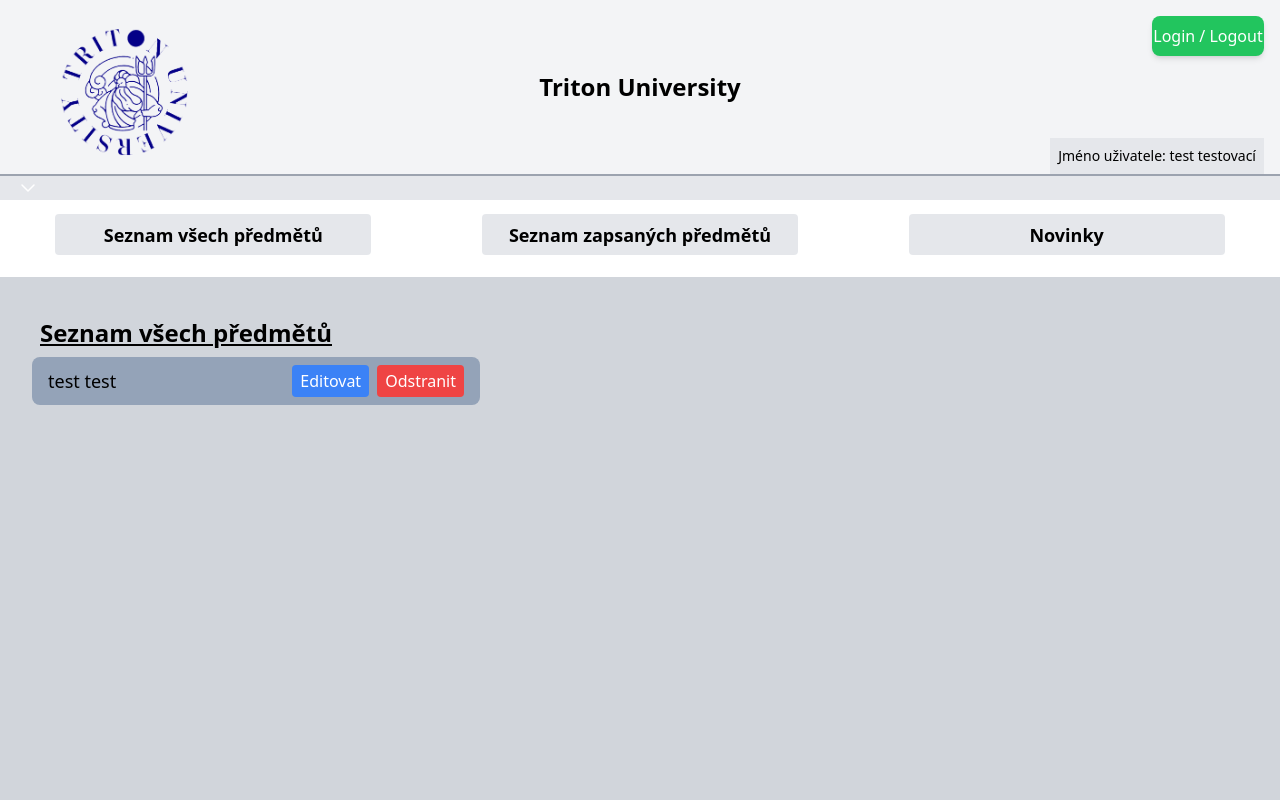
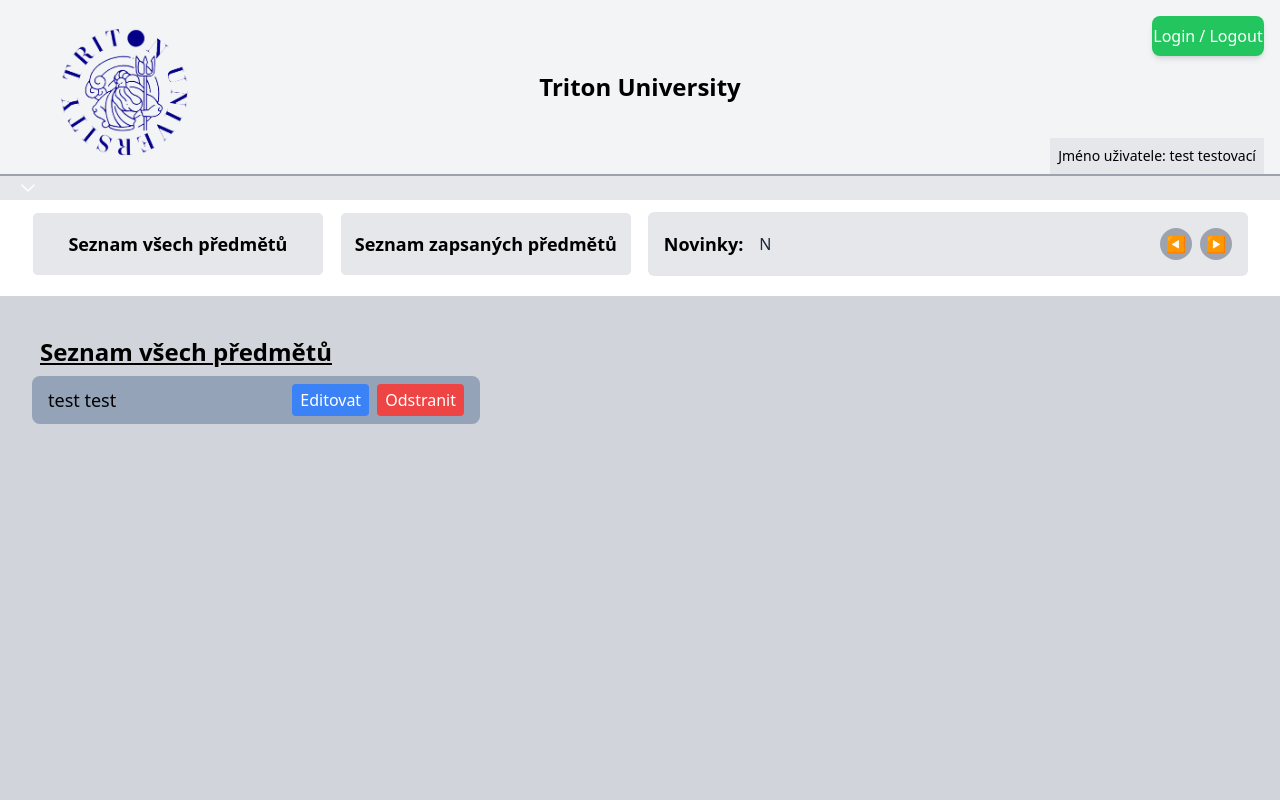
Before and after one commit to Risa123/SubjectTermMan, a React (Create React App) app in the folder frontend/: page / in a window 1280 px wide. Both pictures are taken after a click on the button 640 px from the left and 188 px from the top of the page. Shown: the top 800 px of the page. Built offline with nearby package versions, Linux system fonts and the light colour scheme.

Commit message:
upravení novinek

```diff
--- a/frontend/src/App.js
+++ b/frontend/src/App.js
@@ -4,15 +4,16 @@ import MainPage from './templates/MainPage';
 import AllSubjects from './pages/AllSubjects';
 const App = () => {
   const userName = "test testovací";
-  const b1 = "Seznam všech předmětů";
-  const b2 = "Seznam zapsaných předmětů";
-  const b3 = "Novinky";
+  const allSubjectsPrev = "Seznam všech předmětů";
+  const subjectPreview = "Seznam zapsaných předmětů";
+  const news = "Novinky";
 
   return (
     <BrowserRouter>
-    <MainPage userName={userName} b1={b1} b2={b2} b3={b3}/>
+    <MainPage userName={userName} allSubjectsPrev={allSubjectsPrev} subjectPreview={subjectPreview} news={news}/>
       <Routes>
-        <Route path="/" element={<AllSubjects />} />
+        <Route path="/" element={<AllSubjects />} />{// Zde je potřeba podmínka pro zbrazení všech předmětů. nebo zobrazení již přidaných předmětů.
+        }
       </Routes>
     </BrowserRouter>
   );
--- a/frontend/src/pages/AllSubjects.js
+++ b/frontend/src/pages/AllSubjects.js
@@ -2,17 +2,11 @@ import React from 'react';
 import List from '../templates/List';
 
 const AllSubjects = () => {
-    const items = "aaa"
 
   return (
     <div className='p-8 bg-gray-300 h-screen mt-5'>
     <h1 className='text-2xl p-2 underline font-bold'>Seznam všech předmětů</h1>
-    <List
-        items={items}
-        // onRemoveItem={confirmRemoveItem}
-        // onClick={goToDetail}
-        // onEditItem={handleEditItem}
-      />
+    <List></List>
     </div>
   );
 };
--- a/frontend/src/templates/List.js
+++ b/frontend/src/templates/List.js
@@ -4,7 +4,8 @@ const List = () => {
   return (
       <ul className="space-y-2 w-full max-w-md">
           <li  className="py-2 px-4 rounded-lg bg-slate-400 hover:bg-slate-600 focus:ring-2 focus:ring-slate-500 transition-all duration-300 flex justify-between items-center">
-            <span className="flex-grow text-lg">test test</span>
+            <span className="flex-grow text-lg">test test</span>{// dodělání funkčnosti načtení dat z databáze + přidání funkcí do buttonů + přidání linků do list itemů
+            }
             <div className="fflex space-x-2">
               <button
                 onClick={() => {
--- a/frontend/src/templates/MainPage.js
+++ b/frontend/src/templates/MainPage.js
@@ -1,11 +1,20 @@
 import React, { useState } from "react";
 import logo from "../icons/Triton_logo_Project_management.png";
 
-const MainPage = ({ userName,  b1, b2, b3}) => {
+const MainPage = ({ userName, allSubjectsPrev, subjectPreview, news }) => {
   const [isDropdownOpen, setIsDropdownOpen] = useState(false);
+  const [currentSlide, setCurrentSlide] = useState(0);
 
   const toggleDropdown = () => {
     setIsDropdownOpen((prev) => !prev);
+  };
+
+  const nextSlide = () => {
+    setCurrentSlide((prev) => (prev + 1) % news.length);
+  };
+
+  const prevSlide = () => {
+    setCurrentSlide((prev) => (prev - 1 + news.length) % news.length);
   };
 
   return (
@@ -19,17 +28,14 @@ const MainPage = ({ userName,  b1, b2, b3}) => {
               className="w-full h-full object-contain"
             />
           </div>
-
           <h1 className="text-2xl font-semibold absolute top-1/2 left-1/2 transform -translate-x-1/2 -translate-y-1/2 text-center">
             Triton University
           </h1>
-
           <button className="w-28 h-10 bg-green-500 text-white rounded-lg shadow-md hover:bg-green-600 transition-all duration-300 absolute top-4 right-4">
             Login / Logout
           </button>
         </div>
-
-        <div className="absolute bottom-0 right-4 p-2 bg-gray-200 text-sm ">
+        <div className="absolute bottom-0 right-4 p-2 bg-gray-200 text-sm">
           Jméno uživatele: {userName}
         </div>
       </header>
@@ -38,21 +44,61 @@ const MainPage = ({ userName,  b1, b2, b3}) => {
         onClick={toggleDropdown}
         className="p-3 w-full h-[15px] bg-gray-200 text-white flex items-center px-4 hover:bg-gray-300 transition-all duration-300"
       >
-        <div className="mr-4 flex items-center"><svg xmlns="http://www.w3.org/2000/svg" width="24" height="24" viewBox="0 0 24 24" fill="none" stroke="currentColor" stroke-width="1.5" stroke-linecap="round" stroke-linejoin="round" class="feather feather-chevron-down"><polyline points="6 9 12 15 18 9"></polyline></svg></div>
-        </button>
+        <div className="mr-4 flex items-center">
+          <svg
+            xmlns="http://www.w3.org/2000/svg"
+            width="24"
+            height="24"
+            viewBox="0 0 24 24"
+            fill="none"
+            stroke="currentColor"
+            strokeWidth="1.5"
+            strokeLinecap="round"
+            strokeLinejoin="round"
+            className="feather feather-chevron-down"
+          >
+            <polyline points="6 9 12 15 18 9"></polyline>
+          </svg>
+        </div>
+      </button>
 
       {isDropdownOpen && (
-        <div className="w-full h-[45px] mt-3 bg-transparent flex justify-around items-center">
-          <button className="w-80 h-full bg-gray-200 text-black text-lg font-semibold hover:bg-gray-300 border-solid border-white border-2 rounded-md">
-            {b1}
-          </button>
-          <button className="w-80 h-full bg-gray-200 text-black text-lg font-semibold hover:bg-gray-300 border-solid border-white border-2 rounded-md">
-            {b2}
-          </button>
-          <button className="w-80 h-full bg-gray-200 text-black text-lg font-semibold hover:bg-gray-300 border-solid border-white border-2 rounded-md">
-            {b3}
-          </button>
-        </div>
+        <div className="w-full flex justify-between gap-4 mt-3 px-8">
+          {/* Button Section */}
+          <div className="flex w-1/2 gap-4">
+            <button className="flex-1 h-16 bg-gray-200 text-black text-lg font-semibold hover:bg-gray-300 border border-white rounded-md">
+              {allSubjectsPrev}
+            </button>
+            <button className="flex-1 h-16 bg-gray-200 text-black text-lg font-semibold hover:bg-gray-300 border border-white rounded-md">
+              {subjectPreview}
+            </button>
+          </div>
+
+          {/* Slider Section */}
+          <div className="w-1/2 h-16 bg-gray-200 rounded-md p-4 flex items-center justify-between relative">
+  {/* Nadpis a text na jednom řádku */}
+  <div className="flex items-center gap-4">
+    <h2 className="text-lg font-bold">Novinky:</h2>
+    <p className="text-gray-800">{news[currentSlide]}</p>
+  </div>
+
+  {/* Navigační tlačítka */}
+  <div className="flex gap-2">
+    <button
+      onClick={prevSlide}
+      className="w-8 h-8 bg-gray-400 rounded-full text-white flex items-center justify-center hover:bg-gray-500"
+    >
+      ◀
+    </button>
+    <button
+      onClick={nextSlide}
+      className="w-8 h-8 bg-gray-400 rounded-full text-white flex items-center justify-center hover:bg-gray-500"
+    >
+      ▶
+    </button>
+  </div>
+</div>
+          </div>
       )}
     </div>
   );
```
